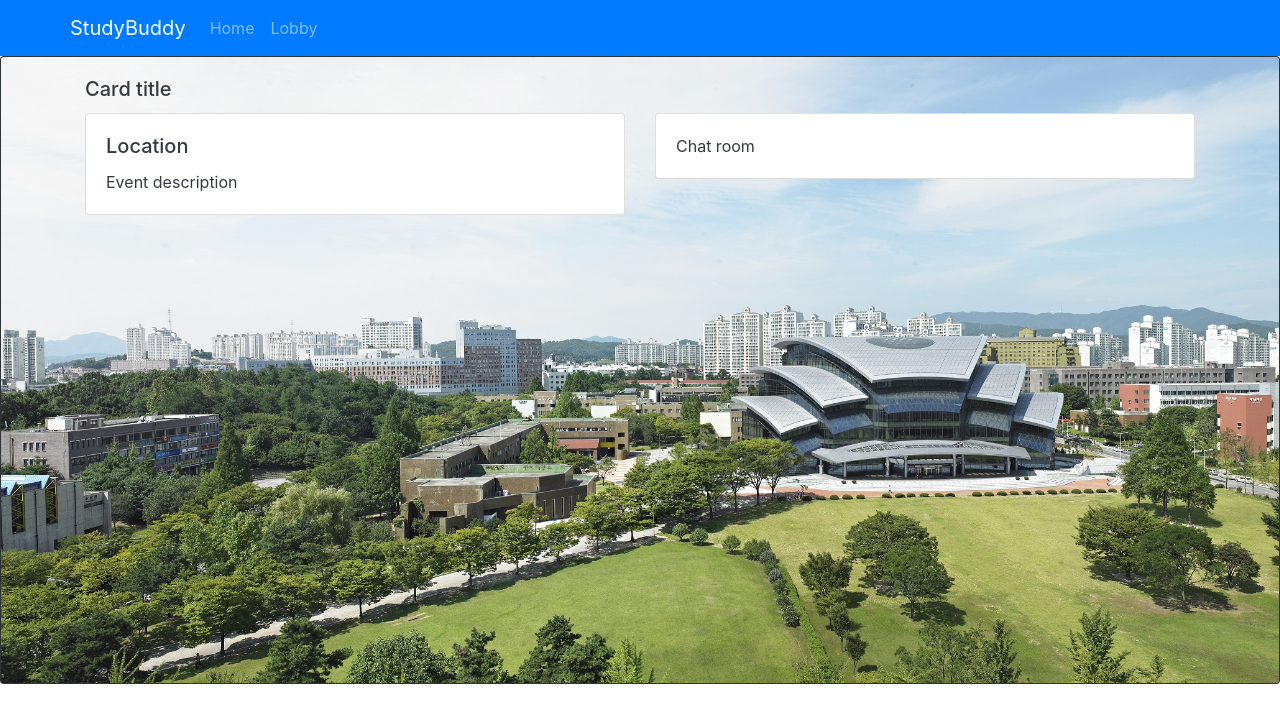
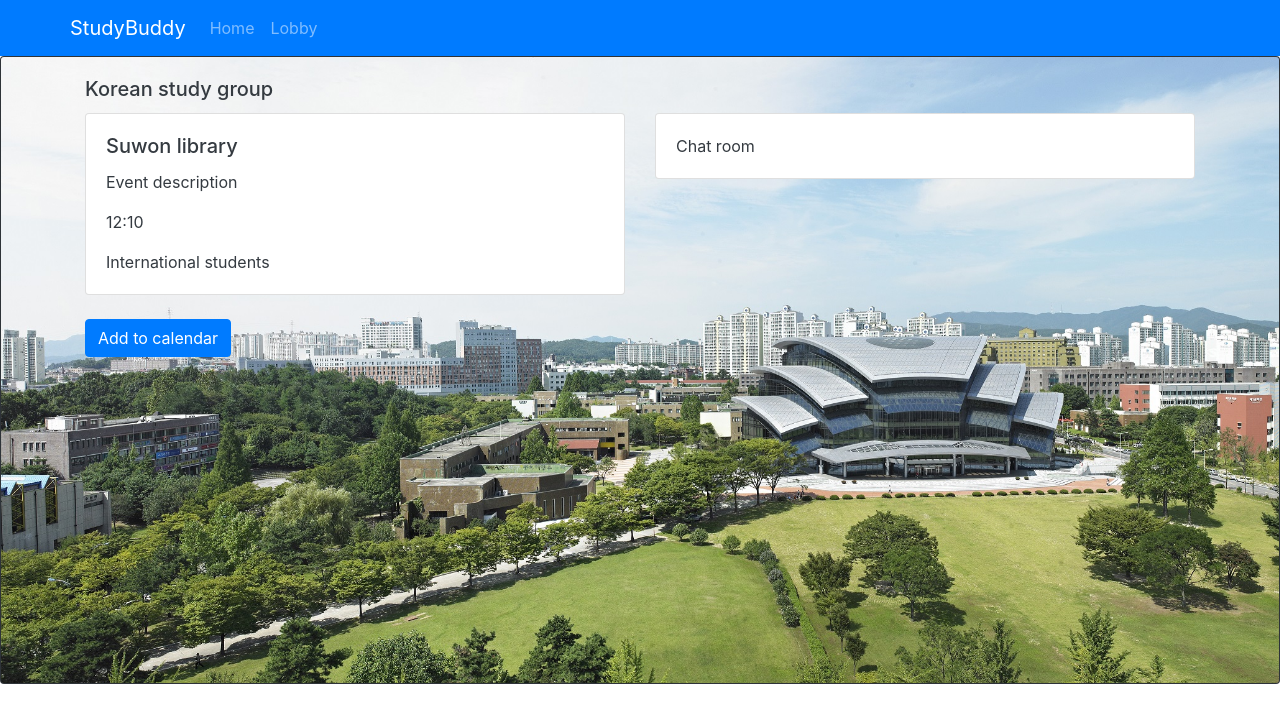
Before and after one commit to Catena-mundi/studybuddy, a Next.js app in the folder nextjs-blog/: page /home/event_details in a window 1280 px wide. Shown: the top 722 px of the page. Built offline with nearby package versions, Linux system fonts and the light colour scheme.

Commit message:
add data to event details

```diff
--- a/nextjs-blog/pages/home/event_details.js
+++ b/nextjs-blog/pages/home/event_details.js
@@ -17,6 +17,12 @@ export default function Create() {
     const [location, setLocation] = useState("");
     const [category, setCategory] = useState("Any");
     const [childData, setChildData] = useState("");
+    const [thisEvent, setThisEvent] = useState({
+        "title": "Korean study group",
+        "location": "Suwon library",
+        "time": "12:10",
+        "category": "International students"
+      })
     const [data, setData] = useState([
         {
           "title": "Korean study group",
@@ -72,17 +78,25 @@ export default function Create() {
                         <div class="card-img-overlay">
                             <Container>
 
-                            <h5 class="card-title">Card title</h5>
+                            <h5 class="card-title">{thisEvent.title}</h5>
                     <Row>
                         <Col>
                             <Card>
                                 <Card.Body>
-                                    <Card.Title>Location</Card.Title>
+                                    <Card.Title>{thisEvent.location}</Card.Title>
                                     <Card.Text>
                                         Event description
                                     </Card.Text>
+                                    <Card.Text>
+                                        {thisEvent.time}
+                                    </Card.Text>
+                                    <Card.Text>
+                                        {thisEvent.category}
+                                    </Card.Text>
                                 </Card.Body>
                             </Card>
+                            <br></br>
+                            <Button>Add to calendar</Button>
                         </Col>
                         <Col>
                             <Card>
```
